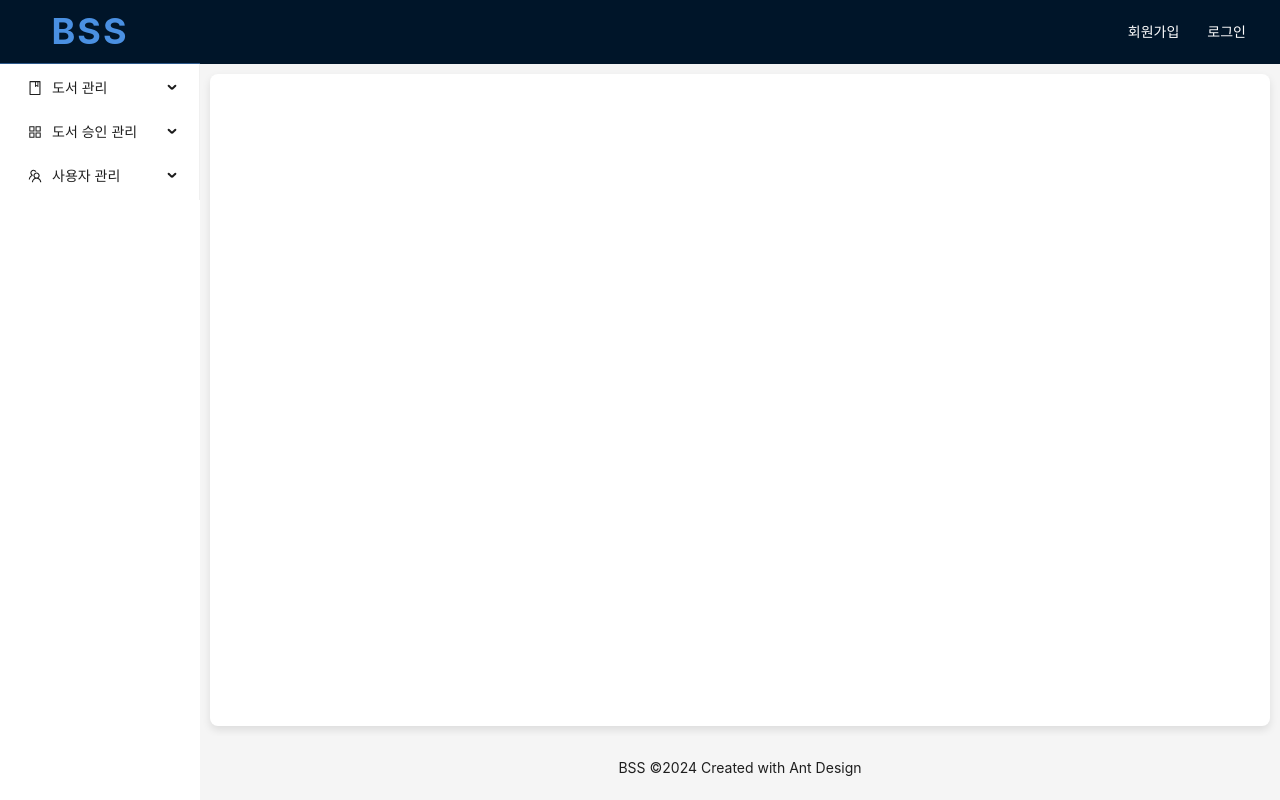
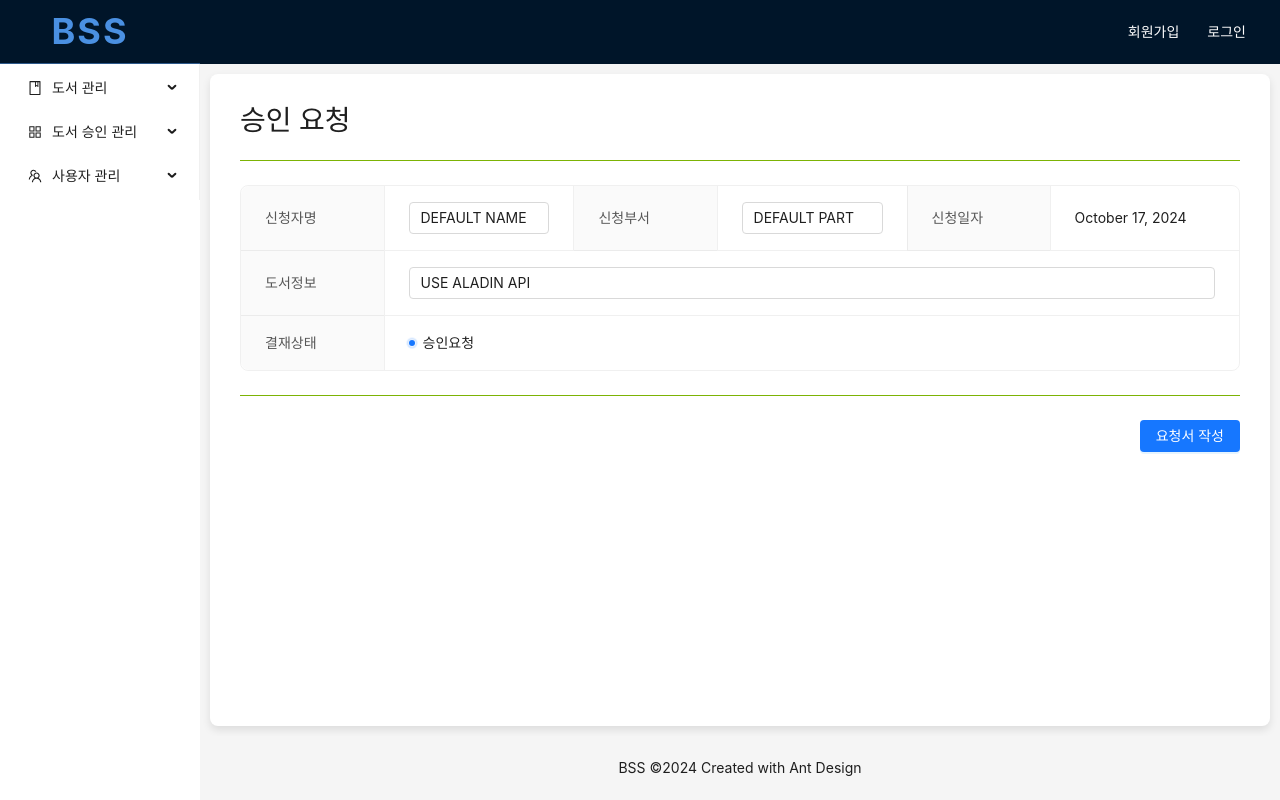
Before and after one commit to obiwan98/bss, a React (Create React App) app: page /approvals/pending in a window 1280 px wide. Built offline with nearby package versions, Linux system fonts and the light colour scheme.

Commit message:
240826 Home Coding Test

```diff
--- a/src/App.css
+++ b/src/App.css
@@ -36,3 +36,19 @@
     transform: rotate(360deg);
   }
 }
+
+.custom-descriptions .ant-descriptions-item-label {
+  width: 150px;
+}
+
+.custom-descriptions .ant-descriptions-item-content {
+  width: 200px;
+}
+
+.custom-input {
+  width: 100%;
+}
+
+.custom-select {
+  width: 100%;
+}
--- a/src/App.js
+++ b/src/App.js
@@ -52,7 +52,7 @@ function App() {
                 <Route path="/" element={<Home />} />
                 <Route path="/users/UserList" element={<UserList />} />
                 <Route path="/approval/list" element={<ApprovalList />} />
-                <Route path="/approval/edit" element={<ApprovalEdit />} />
+                <Route path="/approvals/pending" element={<ApprovalEdit />} />
               </Routes>
             </Content>
             <Footer style={{ textAlign: "center" }}>
--- a/src/components/content/approval/ApprovalEdit.js
+++ b/src/components/content/approval/ApprovalEdit.js
@@ -1,5 +1,158 @@
+import React from "react";
+import { Badge, Button, Descriptions, Divider, Input, Form } from "antd";
+import { useState } from "react";
+import axios from "axios";
+import { useNavigate } from "react-router-dom";
+import { useUser } from "../../../contexts/UserContext";
+
+import "../../../App.css";
+
+const formatDate = (date) => {
+  const options = {
+    year: "numeric",
+    month: "long",
+    day: "numeric",
+  };
+
+  return new Date(date).toLocaleDateString(undefined, options);
+};
+
 const ApprovalEdit = () => {
-  return "승인상세화면 공통(요청상태에 따라 UI 구성) 승인요청중 : 결제승인 & 결제반려 버튼 노출, 승인완료 : 구매완료처리 버튼, 결제의견 노출, 반려 : 결제의견 노출, 승인및구매완료 : ";
+  // return "승인상세화면 공통(요청상태에 따라 UI 구성) 승인요청중 : 결제승인 & 결제반려 버튼 노출, 승인완료 : 구매완료처리 버튼, 결제의견 노출, 반려 : 결제의견 노출, 승인및구매완료 : ";
+  const { user, setUser } = useUser();
+  const navigate = useNavigate();
+  const [inputValue, setInputValue] = useState("");
+  const handleInputChange = (event) => {
+    setInputValue(event.target.value);
+  };
+
+  const handleSubmit = async () => {
+    try {
+      const response = await axios.post(
+        process.env.REACT_APP_API_URL + "/api/approvals/pending",
+        {
+          data: inputValue,
+        }
+      );
+      alert(response.data.message);
+      navigate("/");
+    } catch (error) {
+      console.error(
+        "Error during pending:",
+        error.response ? error.response.data : error.message
+      );
+      // setErrorMessage(`Error signing up: ${error.response ? error.response.data.error : error.message}`);
+    }
+  };
+
+  const [items, setItems] = useState([
+    {
+      key: "1",
+      label: "신청자명",
+      children: (
+        <Input
+          placeholder="Basic usage"
+          value={user !== null ? user.name : "DEFAULT NAME"}
+          // onChange={handleInputChange}
+        />
+      ),
+    },
+    {
+      key: "2",
+      label: "신청부서",
+      children: (
+        <Input
+          placeholder="Basic usage"
+          value={
+            user !== null
+              ? [user.group.part] + "/" + [user.group.team]
+              : "DEFAULT PART"
+          }
+          // onChange={handleInputChange}
+        />
+      ),
+    },
+    {
+      key: "3",
+      label: "신청일자",
+      children: formatDate(new Date()),
+    },
+    {
+      key: "4",
+      label: "도서정보",
+      children: (
+        <Input
+          placeholder="Basic usage"
+          value="USE ALADIN API"
+          // onChange={handleInputChange}
+        />
+      ),
+      span: 4,
+    },
+    {
+      key: "6",
+      label: "결재상태",
+      children: <Badge status="processing" text="승인요청" value={1} />,
+      span: 3,
+    },
+  ]);
+
+  // Sample Save
+  const saveItems = () => {
+    // Prepare the data to send
+    const dataToSend = items.map((item) => ({
+      key: item.key,
+      label: item.label,
+      value: item.children.props?.value || item.children, // Extract value if available
+    }));
+
+    console.log(dataToSend);
+
+    axios
+      .post(process.env.REACT_APP_API_URL + "/api/approvals/pending", {
+        items: dataToSend,
+      })
+      .then((response) => {
+        console.log("Data saved successfully:", response.data);
+      })
+      .catch((error) => {
+        console.error("Error saving data:", error);
+      });
+  };
+
+  return (
+    <div>
+      <h1>승인 요청</h1>
+      <Form>
+        <Divider
+          style={{
+            borderColor: "#7cb305",
+          }}
+        ></Divider>
+        <Descriptions title="" bordered className="custom-descriptions">
+          {items.map((item) => (
+            <Descriptions.Item
+              key={item.key}
+              label={item.label}
+              span={item.span}
+            >
+              {item.children}
+            </Descriptions.Item>
+          ))}
+        </Descriptions>
+        <Divider
+          style={{
+            borderColor: "#7cb305",
+          }}
+        ></Divider>
+        <div style={{ display: "flex", justifyContent: "flex-end" }}>
+          <Button type="primary" onClick={saveItems}>
+            요청서 작성
+          </Button>
+        </div>
+      </Form>
+    </div>
+  );
 };
 
 export default ApprovalEdit;
```
